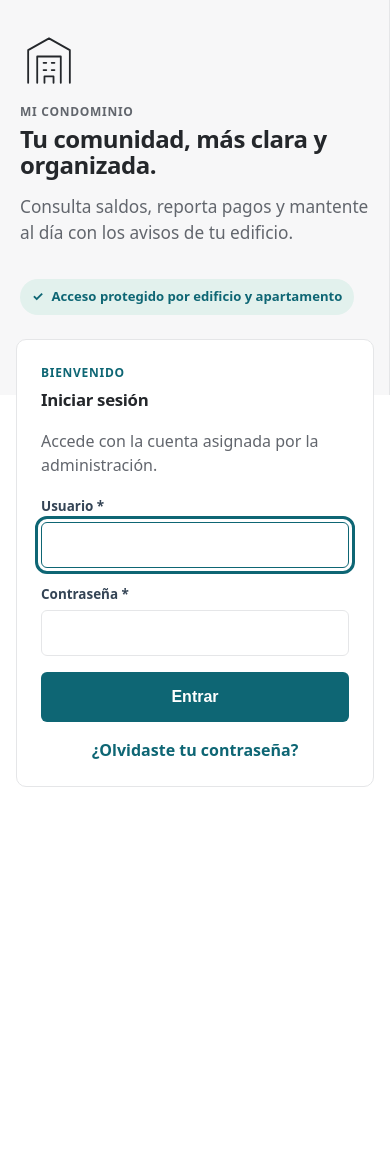
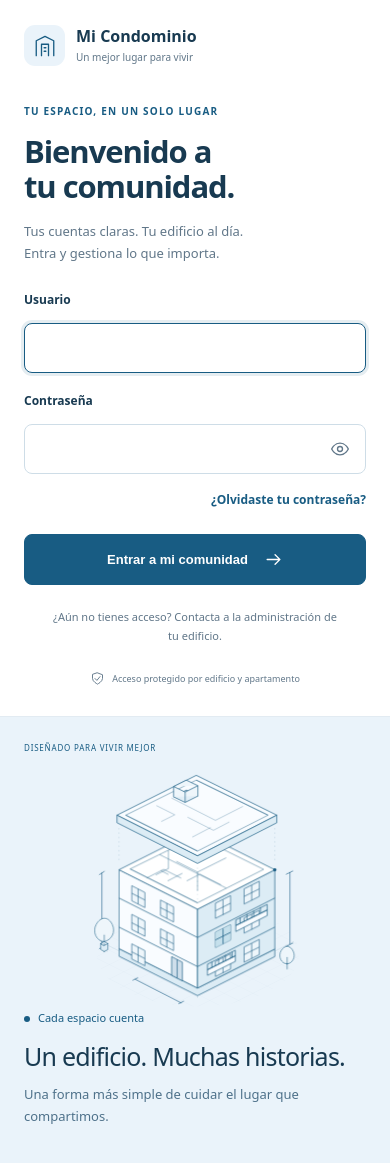
Before and after one commit to joseferdinang/condominio-saas-django, a Django app: page /cuentas/login/ in a window 390 px wide. Before the commit the page ends 787 px from the top, so only its background shows below. Run offline with Django 5.2, Linux system fonts and the light colour scheme; parts of the project's set-up code (start-up, migrations or seed data) failed here and were passed over.

Commit message:
feat: redesign login with animated architectural illustration

```diff
--- /dev/null
+++ b/static/css/login.css
@@ -0,0 +1,91 @@
+/* Login-specific architecture illustration; the application keeps its own theme. */
+.login-page { --login-accent: #185c83; --login-ink: #183a51; --login-muted: #617789; background: #f5f8fb; }
+.login-page .auth-layout { width: 100%; max-width: none; margin: 0; padding: 28px; min-height: 100svh; display: grid; place-items: center; }
+.login-page .main-area { min-height: 100svh; }
+.login-page .site-footer { display: none; }
+.login-experience { width: min(1220px, 100%); min-height: min(780px, calc(100svh - 56px)); display: grid; grid-template-columns: 1fr 1.08fr; background: #fff; border: 1px solid #e2ebf2; border-radius: 18px; overflow: hidden; }
+.login-access { padding: 38px 64px 26px; display: flex; flex-direction: column; color: var(--login-ink); }
+.login-brand { display: flex; gap: 11px; align-items: center; color: var(--login-ink); font-size: 17px; font-weight: 650; line-height: 1.35; }
+.login-brand-icon { width: 41px; height: 41px; border-radius: 11px; display: grid; place-items: center; background: #eaf3fa; color: var(--login-accent); }
+.login-brand-icon svg { width: 28px; height: 28px; fill: none; stroke: currentColor; stroke-width: 1.5; stroke-linecap: round; stroke-linejoin: round; }
+.login-brand small { display: block; color: var(--login-muted); font-size: 10px; font-weight: 400; margin-top: 3px; }
+.login-form-wrap { width: 100%; max-width: 370px; margin: auto; padding-block: 48px 38px; animation: login-enter .65s ease-out both; }
+.login-kicker { font-size: 10px; color: var(--login-accent); letter-spacing: .12em; font-weight: 650; margin: 0 0 15px; }
+.minimal-ui.login-page .login-access h1 { font-size: clamp(30px, 3vw, 40px); font-weight: 550; line-height: 1.12; letter-spacing: -.035em; color: var(--login-ink); margin: 0 0 18px; }
+.login-intro { color: var(--login-muted); font-size: 14px; line-height: 1.65; margin: 0 0 32px; }
+.login-page .login-form .field-group { margin-bottom: 19px; }
+.login-page .login-form label { font-size: 12px; font-weight: 600; color: var(--login-ink); margin-bottom: 8px; }
+.login-page .login-form input:not([type='hidden']) { width: 100%; min-height: 50px; border: 1px solid #cedde7; border-radius: 8px; background: #fff; color: var(--login-ink); font-size: 16px; transition: border-color .2s, box-shadow .2s; }
+.login-page .login-form input:focus { border-color: var(--login-accent); outline: 0; box-shadow: 0 0 0 3px rgb(24 92 131 / 11%); }
+.login-password { position: relative; }
+.login-password input { padding-right: 52px; }
+.login-password-toggle { position: absolute; right: 4px; top: 3px; width: 44px; height: 44px; border: 0; border-radius: 6px; background: transparent; color: var(--login-muted); display: grid; place-items: center; cursor: pointer; }
+.login-password-toggle[hidden] { display: none; }
+.login-password-toggle:hover { background: #eaf3fa; color: var(--login-accent); }
+.login-password-toggle svg { width: 20px; height: 20px; fill: none; stroke: currentColor; stroke-width: 1.6; stroke-linecap: round; stroke-linejoin: round; }
+.login-eye-slash { display: none; }
+.login-password-toggle[aria-pressed='true'] .login-eye-slash { display: block; }
+.login-recovery { display: block; width: fit-content; margin: -2px 0 25px auto; color: var(--login-accent); font-size: 12px; font-weight: 550; text-decoration: none; }
+.login-recovery:hover { text-decoration: underline; text-underline-offset: 3px; }
+.minimal-ui.login-page .login-submit { width: 100%; min-height: 51px; display: flex; justify-content: center; gap: 16px; background: var(--login-accent); border: 1px solid var(--login-accent); color: #fff; border-radius: 8px; font-size: 13px; transition: background .2s, transform .2s, box-shadow .2s; }
+.login-submit svg { width: 19px; height: 19px; fill: none; stroke: currentColor; stroke-width: 1.7; stroke-linecap: round; stroke-linejoin: round; transition: transform .2s; }
+@media (hover: hover) and (pointer: fine) {
+  .minimal-ui.login-page .login-submit:hover { background: #104967; transform: translateY(-2px); box-shadow: 0 7px 16px rgb(24 92 131 / 13%); }
+  .login-submit:hover svg { transform: translateX(3px); }
+  .login-architecture:hover .architecture-roof { transform: translateY(-5px); }
+}
+.login-submit:active { transform: translateY(0); }
+.login-page :is(button, a):focus-visible { outline: 2px solid var(--login-accent); outline-offset: 4px; }
+.login-access-note { margin: 23px auto 0; text-align: center; font-size: 11px; line-height: 1.65; color: var(--login-muted); max-width: 285px; }
+.login-security-note { display: flex; gap: 7px; align-items: center; justify-content: center; color: var(--login-muted); font-size: 10px; }
+.login-security-note svg { width: 15px; height: 15px; flex-shrink: 0; fill: none; stroke: currentColor; stroke-width: 1.5; stroke-linecap: round; stroke-linejoin: round; }
+.login-page .login-error { font-size: 12px; margin-bottom: 20px; }
+.login-submit-spinner { display: none; width: 16px; height: 16px; border-radius: 50%; border: 2px solid rgb(255 255 255 / 40%); border-top-color: #fff; animation: login-spin .8s linear infinite; }
+.login-form[aria-busy='true'] .login-submit-arrow { display: none; }
+.login-form[aria-busy='true'] .login-submit-spinner { display: inline-block; }
+.login-form[aria-busy='true'] .login-submit { opacity: .8; cursor: wait; }
+.login-scene { position: relative; margin: 0; display: flex; flex-direction: column; align-items: center; justify-content: center; min-width: 0; padding: 46px 32px 50px; background: #eaf3fa; color: var(--login-accent); border-left: 1px solid #e2ebf2; }
+.login-scene-top { position: absolute; top: 36px; left: 32px; right: 32px; display: flex; justify-content: space-between; gap: 12px; font-size: 9px; letter-spacing: .1em; }
+.login-scene-number { color: #5b7f98; }
+.login-architecture { width: min(100%, 475px); height: auto; display: block; margin: -10px 0 -26px; overflow: visible; }
+.architecture-building { animation: login-enter .9s .1s ease-out both; }
+.architecture-roof { animation: roof-enter 1.1s .12s ease-out backwards; transition: transform .6s ease; }
+.architecture-draw path { stroke-dasharray: 1; animation: blueprint-draw 1.6s .4s ease both; }
+.architecture-window-light { animation: window-light 1.1s .8s ease both; }
+.architecture-point { animation: login-enter .8s .9s ease-out both; }
+.login-story { align-self: stretch; margin: 0 12px; }
+.login-story-label { display: inline-flex; align-items: center; gap: 8px; font-size: 11px; font-weight: 500; }
+.login-story-label > span { width: 6px; height: 6px; background: currentColor; border-radius: 50%; }
+.minimal-ui.login-page .login-story h2 { font-size: clamp(25px, 2.5vw, 34px); font-weight: 500; line-height: 1.15; letter-spacing: -.03em; color: var(--login-ink); margin: 14px 0; }
+.login-story p { font-size: 13px; line-height: 1.65; color: #4e718a; margin: 0; }
+.login-image-note { position: absolute; bottom: 20px; right: 32px; font-size: 9px; color: #587b93; }
+@keyframes login-enter { from { opacity: 0; transform: translateY(12px); } to { opacity: 1; transform: translateY(0); } }
+@keyframes roof-enter { from { opacity: 0; transform: translateY(-20px); } to { opacity: 1; transform: translateY(0); } }
+@keyframes blueprint-draw { from { stroke-dashoffset: 1; } to { stroke-dashoffset: 0; } }
+@keyframes window-light { from { opacity: 0; } to { opacity: .85; } }
+@keyframes login-spin { to { transform: rotate(360deg); } }
+@media (max-width: 1000px) {
+  .login-access { padding-inline: 36px; }
+  .login-scene { padding-inline: 20px; }
+  .login-scene-number { display: none; }
+}
+@media (max-width: 700px) {
+  .login-page .auth-layout { padding: 0; display: block; }
+  .login-experience { grid-template-columns: 1fr; border: 0; border-radius: 0; }
+  .login-access { padding: 25px 24px 30px; }
+  .login-brand { font-size: 16px; }
+  .login-form-wrap { padding-block: 38px 26px; }
+  .minimal-ui.login-page .login-access h1 { font-size: 31px; }
+  .login-intro { font-size: 13px; margin-bottom: 27px; }
+  .login-security-note { font-size: 9px; }
+  .login-scene { padding: 25px 24px 36px; border: 0; border-top: 1px solid #e2ebf2; }
+  .login-scene-top { position: static; width: 100%; margin-bottom: 8px; font-size: 8px; }
+  .login-architecture { width: 255px; margin: -5px 0 -12px; }
+  .login-story { margin: 0; }
+  .minimal-ui.login-page .login-story h2 { font-size: 25px; }
+  .login-story h2 br, .login-story p br { display: none; }
+  .login-image-note { display: none; }
+}
+@media (prefers-reduced-motion: reduce) {
+  .login-page *, .login-page *::before, .login-page *::after { animation: none !important; transition: none !important; }
+}
--- /dev/null
+++ b/static/js/login.js
@@ -0,0 +1,32 @@
+(() => {
+  const form = document.querySelector('[data-login-form]');
+  if (!form) return;
+  const toggle = form.querySelector('[data-password-toggle]');
+  const password = document.getElementById(toggle?.getAttribute('aria-controls'));
+  if (toggle && password) {
+    toggle.hidden = false;
+    toggle.addEventListener('click', () => {
+      const visible = password.type === 'password';
+      password.type = visible ? 'text' : 'password';
+      toggle.setAttribute('aria-pressed', String(visible));
+      toggle.setAttribute('aria-label', visible ? 'Ocultar contraseña' : 'Mostrar contraseña');
+    });
+  }
+  const submit = form.querySelector('[type="submit"]');
+  const label = form.querySelector('[data-submit-label]');
+  form.addEventListener('submit', () => {
+    form.setAttribute('aria-busy', 'true');
+    submit.disabled = true;
+    label.textContent = 'Entrando…';
+  });
+  window.addEventListener('pageshow', () => {
+    form.removeAttribute('aria-busy');
+    submit.disabled = false;
+    label.textContent = 'Entrar a mi comunidad';
+    if (password) password.type = 'password';
+    if (toggle) {
+      toggle.setAttribute('aria-pressed', 'false');
+      toggle.setAttribute('aria-label', 'Mostrar contraseña');
+    }
+  });
+})();
--- a/templates/base.html
+++ b/templates/base.html
@@ -12,8 +12,9 @@
   <script src="{% static 'js/htmx.min.js' %}" defer></script>
   <script src="{% static 'js/sidebar.js' %}?v=20260920.2" defer></script>
   <script src="{% static 'js/theme.js' %}?v=20260920.2" defer></script>
+  {% block extra_head %}{% endblock %}
 </head>
-<body class="minimal-ui {% if user.is_authenticated %}has-sidebar{% endif %}{% if nav_es_residente %} role-resident{% endif %}">
+<body class="minimal-ui {% if user.is_authenticated %}has-sidebar{% endif %}{% if nav_es_residente %} role-resident{% endif %} {% block body_class %}{% endblock %}">
   <a class="skip-link" href="#contenido-principal">Saltar al contenido</a>
   <div class="global-progress htmx-indicator" aria-label="Cargando"></div>
 
--- a/templates/registration/login.html
+++ b/templates/registration/login.html
@@ -1,8 +1,61 @@
 {% extends "base.html" %}
-{% block title %}Iniciar sesión{% endblock %}
+{% load static %}
+{% block title %}Iniciar sesión · Mi Condominio{% endblock %}
+{% block body_class %}login-page{% endblock %}
+{% block extra_head %}
+<link rel="stylesheet" href="{% static 'css/login.css' %}?v=20261002.2">
+<script src="{% static 'js/login.js' %}?v=20261002.1" defer></script>
+{% endblock %}
 {% block content %}
-<div class="auth-shell"><section class="auth-brand-panel"><span class="auth-logo" aria-hidden="true"><svg viewBox="0 0 64 64"><path d="M9 56V20L32 7l23 13v36M19 56V27h26v29M26 34h3M35 34h3M26 42h3M35 42h3M27 56v-7h10v7"/></svg></span><p class="eyebrow">Mi Condominio</p><h1>Tu comunidad, más clara y organizada.</h1><p>Consulta saldos, reporta pagos y mantente al día con los avisos de tu edificio.</p><div class="trust-note"><span aria-hidden="true">✓</span> Acceso protegido por edificio y apartamento</div></section><section class="card form-card auth-card"><p class="eyebrow">Bienvenido</p><h2>Iniciar sesión</h2><p class="muted">Accede con la cuenta asignada por la administración.</p>
-{% if form.errors %}<div class="message message-error" role="alert">Usuario o contraseña incorrectos.</div>{% endif %}
-<form method="post">{% csrf_token %}<div class="field-group{% if form.username.errors %} field-group--error{% endif %}"><label for="{{ form.username.id_for_label }}">Usuario <span aria-hidden="true">*</span></label>{{ form.username }}{% for error in form.username.errors %}<p class="field-error">{{ error }}</p>{% endfor %}</div><div class="field-group{% if form.password.errors %} field-group--error{% endif %}"><label for="{{ form.password.id_for_label }}">Contraseña <span aria-hidden="true">*</span></label>{{ form.password }}{% for error in form.password.errors %}<p class="field-error">{{ error }}</p>{% endfor %}</div>{% if next %}<input type="hidden" name="next" value="{{ next }}">{% endif %}<button class="button button-accent button-block button-large" type="submit">Entrar</button></form>
-<a class="auth-help" href="{% url 'accounts:password_reset' %}">¿Olvidaste tu contraseña?</a></section></div>
+<div class="login-experience">
+  <section class="login-access" aria-labelledby="login-heading">
+    <div class="login-brand">
+      <span class="login-brand-icon" aria-hidden="true"><svg viewBox="0 0 32 32"><path d="M6 27V10l10-5 10 5v17M12 27V14h8v13M15 18h2M15 22h2"/></svg></span>
+      <span>Mi Condominio<small>Un mejor lugar para vivir</small></span>
+    </div>
+    <div class="login-form-wrap">
+      <p class="login-kicker">TU ESPACIO, EN UN SOLO LUGAR</p>
+      <h1 id="login-heading">Bienvenido a<br> tu comunidad.</h1>
+      <p class="login-intro">Tus cuentas claras. Tu edificio al día.<br> Entra y gestiona lo que importa.</p>
+      {% if form.errors %}<div class="message message-error login-error" role="alert">Usuario o contraseña incorrectos. Revisa tus datos e inténtalo de nuevo.</div>{% endif %}
+      <form method="post" class="login-form" data-login-form>
+        {% csrf_token %}
+        <div class="field-group{% if form.username.errors %} field-group--error{% endif %}">
+          <label for="{{ form.username.id_for_label }}">Usuario</label>
+          {{ form.username }}
+          {% for error in form.username.errors %}<p class="field-error">{{ error }}</p>{% endfor %}
+        </div>
+        <div class="field-group{% if form.password.errors %} field-group--error{% endif %}">
+          <label for="{{ form.password.id_for_label }}">Contraseña</label>
+          <div class="login-password">
+            {{ form.password }}
+            <button type="button" class="login-password-toggle" data-password-toggle aria-controls="{{ form.password.id_for_label }}" aria-label="Mostrar contraseña" aria-pressed="false" hidden>
+              <svg viewBox="0 0 24 24" aria-hidden="true"><path d="M2 12s3.5-7 10-7 10 7 10 7-3.5 7-10 7-10-7-10-7Z"/><circle cx="12" cy="12" r="3"/><path class="login-eye-slash" d="m4 4 16 16"/></svg>
+            </button>
+          </div>
+          {% for error in form.password.errors %}<p class="field-error">{{ error }}</p>{% endfor %}
+        </div>
+        <a class="login-recovery" href="{% url 'accounts:password_reset' %}">¿Olvidaste tu contraseña?</a>
+        {% if next %}<input type="hidden" name="next" value="{{ next }}">{% endif %}
+        <button class="button login-submit" type="submit">
+          <span data-submit-label>Entrar a mi comunidad</span>
+          <svg class="login-submit-arrow" viewBox="0 0 24 24" aria-hidden="true"><path d="M4 12h16m-6-6 6 6-6 6"/></svg>
+          <span class="login-submit-spinner" aria-hidden="true"></span>
+        </button>
+      </form>
+      <p class="login-access-note">¿Aún no tienes acceso? Contacta a la administración de tu edificio.</p>
+    </div>
+    <div class="login-security-note"><svg viewBox="0 0 24 24" aria-hidden="true"><path d="m12 3 8 3v6c0 5-8 9-8 9s-8-4-8-9V6Z"/><path d="m8 12 3 3 5-6"/></svg> Acceso protegido por edificio y apartamento</div>
+  </section>
+  <figure class="login-scene">
+    <div class="login-scene-top"><span class="login-scene-label">DISEÑADO PARA VIVIR MEJOR</span><span class="login-scene-number" aria-hidden="true">01 / COMUNIDAD</span></div>
+    {% include 'registration/partials/login_architecture.html' %}
+    <figcaption class="login-story">
+      <span class="login-story-label"><span aria-hidden="true"></span> Cada espacio cuenta</span>
+      <h2>Un edificio.<br> Muchas historias.</h2>
+      <p>Una forma más simple de cuidar<br> el lugar que compartimos.</p>
+    </figcaption>
+    <span class="login-image-note">Mi Condominio · Administración clara</span>
+  </figure>
+</div>
 {% endblock %}
--- /dev/null
+++ b/templates/registration/partials/login_architecture.html
@@ -0,0 +1,48 @@
+{# Original decorative SVG: no external assets or tenant data. #}
+<svg class="login-architecture" viewBox="0 0 640 650" fill="none" xmlns="http://www.w3.org/2000/svg" aria-hidden="true" focusable="false">
+  <defs>
+    <pattern id="architecture-grid" width="36" height="36" patternUnits="userSpaceOnUse" patternTransform="matrix(1 .5 -1 .5 320 160)"><path d="M36 0H0V36" stroke="currentColor" stroke-opacity=".09" stroke-width="1"/></pattern>
+    <g id="architecture-windows" stroke="currentColor" stroke-width="1.5" stroke-linejoin="round">
+      <path d="m160 323 33 17v38l-33-17zM176 331v38m-16-27 33 17m-33 36 33 17v38l-33-17zM176 404v38m-16-26 33 17m-33 36 33 17v38l-33-17zM176 477v38m-16-26 33 17" fill="#eef6fb"/>
+      <path d="m232 359 33 17v38l-33-17zM248 367v38m-16-27 33 17m-33 36 33 17v38l-33-17zM248 440v38m-16-26 33 17" fill="#eef6fb"/>
+      <path d="m370 367 38-19v38l-38 19zM389 358v38m-19-10 38-19m-38 73 38-19v38l-38 19zM389 431v38m-19-10 38-19m-38 73 38-19v38l-38 19zM389 504v38m-19-10 38-19" fill="#eef6fb"/>
+      <path d="m442 331 38-19v38l-38 19zM461 322v38m-19-10 38-19m-38 73 38-19v38l-38 19zM461 395v38m-19-10 38-19m-38 73 38-19v38l-38 19zM461 468v38m-19-10 38-19" fill="#eef6fb"/>
+    </g>
+  </defs>
+  <ellipse cx="326" cy="495" rx="254" ry="131" fill="url(#architecture-grid)"/>
+  <path d="m79 462 246 123 242-122M98 472v18m449-19v18M325 585v20" stroke="currentColor" stroke-opacity=".22"/>
+  <g class="architecture-building" stroke="currentColor" stroke-width="1.7" stroke-linejoin="round">
+    <path d="m128 500 197 99 194-98v-19l-194 98-197-99z" fill="#dcecf5"/>
+    <path d="m128 283 197 99v198l-197-99z" fill="#f9fcff"/>
+    <path d="m325 382 194-99v199l-194 98z" fill="#dcecf5"/>
+    <path d="m128 283 195-98 196 98-194 99z" fill="#fff"/>
+    <path d="m156 281 167-82 168 83-166 84z" stroke-opacity=".65"/>
+    <path d="m230 245 167 84m-241-48 169 85m-73-132v46l-32 16m-23 8 43-22 44 22m14 7 33-17 53 27m-59 15v-47m72-36-72 36-53-27m-22 49 37-19m-54-7 19 10" stroke-opacity=".6"/>
+    <path d="m128 354 197 99 194-99M128 427l197 99 194-99"/>
+    <use href="#architecture-windows"/>
+    <path d="m260 548 27 14v-47l-27-14z" fill="#cfdfeb"/><path d="m274 508v47"/>
+    <path d="m421 423 79-39v14l-79 40z" fill="#f9fcff"/><path d="m421 409 79-39v14l-79 39zM432 403v14m17-23v14m17-22v14m17-23v14"/>
+    <path d="m350 534 70-35v14l-70 35z" fill="#f9fcff"/><path d="m350 520 70-35v14l-70 35zM361 514v14m17-22v14m17-23v14m17-22v14"/>
+    <path class="architecture-window-light" d="m370 440 38-19v38l-38 19z" fill="#bddce9" stroke="none"/>
+    <path d="M389 431v38m-19-10 38-19"/>
+  </g>
+  <g class="architecture-roof" stroke="currentColor" stroke-width="1.7" stroke-linejoin="round">
+    <path d="m123 146 199-100 202 100-199 102z" fill="#f9fcff"/>
+    <path d="m123 146 202 102 199-102v19L325 267 123 165z" fill="#dcecf5"/>
+    <path d="m145 146 177-88 180 88-177 90zM145 146l180 90m-3-178 180 88" stroke-opacity=".65"/>
+    <path d="m260 103 110 56 69-35m-139 27 65 33 40-21m-183-41 46 23-34 17m78 39 46-24" stroke-opacity=".4"/>
+    <path d="m265 100 29 14 32-16-29-15z" fill="#e2eff7"/><path d="M265 100V74l32-16 29 14v26m-61-24 29 14 32-16m-32 16v26" fill="#eef6fb"/>
+  </g>
+  <g class="architecture-guides" stroke="currentColor" stroke-width="1" stroke-dasharray="4 7" stroke-opacity=".3"><path d="M128 178v86m197 13v88m194-187v86"/></g>
+  <g class="architecture-draw" stroke="currentColor" stroke-width="1.5" stroke-linecap="round">
+    <path d="M85 291v185m-6-181 12-8m-12 194 12-9" pathLength="1"/>
+    <path d="m548 294 16-8m-7 4v179m-9 6 16-8" pathLength="1"/>
+    <path d="m169 558 115 59m-121-57 12-6m103 65 12-6" pathLength="1"/>
+  </g>
+  <g stroke="currentColor" stroke-width="1.4" stroke-linecap="round" stroke-linejoin="round">
+    <path d="M91 447v42m0-26c-21 0-30-26-20-43 12-21 30-20 40 0 9 18 0 39-20 43Z" fill="#eef6fb"/>
+    <path d="m82 468 9-5 9 5-9 5zM82 468v15l9 5 9-5v-15" fill="#dcecf5"/>
+    <path d="M550 503v29m0-13c-16 0-23-20-15-33 9-15 23-14 30 1 7 13 0 31-15 32Z" fill="#eef6fb"/>
+  </g>
+  <circle class="architecture-point" cx="519" cy="283" r="4" fill="currentColor"/>
+</svg>
```
Also changed, not shown: DESIGN.md (+13 -0 lines).
